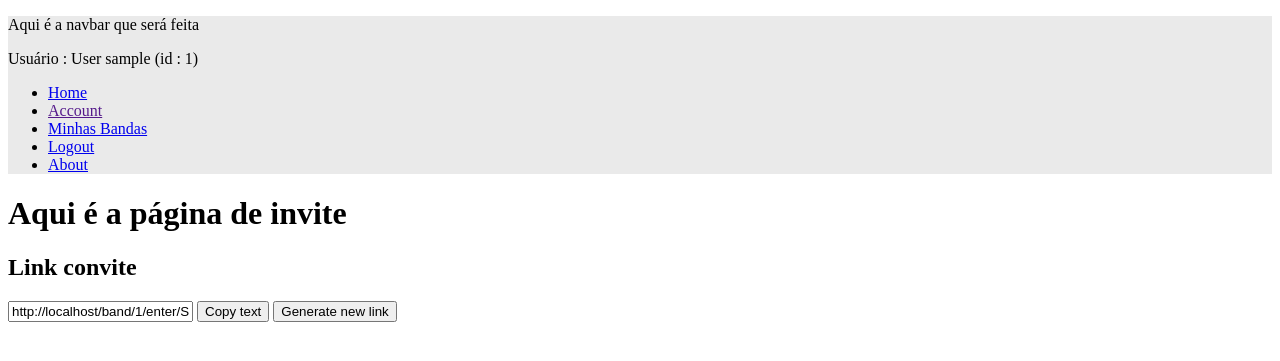
After one commit to gabrieltavaresferrarez/ieq_cifras, a Flask app: page /band/1/invite in a window 1280 px wide. The commit adds this page. Shown: the top 361 px of the page. Run offline with Flask 3, Linux system fonts and the light colour scheme; a user stored in the database is signed in; tables that the repository leaves empty hold one stand-in row (values such as "Sample post").

Commit message:
Add invitation mechanism

```diff
--- a/ieq_cifras/BluePrints/band/routes.py
+++ b/ieq_cifras/BluePrints/band/routes.py
@@ -46,3 +46,30 @@ def new():
             return redirect(url_for('band.my_bands'))
         else:
             return render_template('new.html', title='New Band', form=form_newBand)
+
+@bp_band.route('/<id_band>/invite')
+@login_required
+def invite(id_band):
+    band = Band.query.get(id_band)
+    if current_user.id != band.id_manager:
+        return abort(401)
+
+
+    return render_template('invite.html', band=band)
+
+@bp_band.route('/<id_band>/enter/<access_key>', methods=[ 'GET', 'POST'])
+@login_required
+def enter(id_band, access_key):
+    band = Band.query.get(id_band)
+    if band.access_key != access_key: # verify if key is correct
+        return 'chave inválida'
+    elif current_user in band.users: # verify if user is already in band
+        return 'você ja está nessa banda'
+
+    if request.method == 'GET':
+        return render_template('enter.html', band=band)
+    elif request.method == 'POST':
+        bandMember = BandMember(id_user = current_user.id, id_band = band.id)
+        database.session.add(bandMember)
+        database.session.commit()
+        return redirect(url_for('band.home', id_band = id_band))
--- a/ieq_cifras/BluePrints/band/templates/bandHome.html
+++ b/ieq_cifras/BluePrints/band/templates/bandHome.html
@@ -23,7 +23,7 @@
                 Editar banda
             </button>
         </a>
-        <a>
+        <a href="{{url_for('band.invite', id_band = band.id)}}">
             <button>
                 Link convite
             </button>
--- /dev/null
+++ b/ieq_cifras/BluePrints/band/templates/invite.html
@@ -0,0 +1,31 @@
+{% extends 'base.html'%}
+
+{% block content %}
+
+<div>
+    <h1>Aqui é a página de invite</h1>
+</div>
+
+<div>
+    <h2>
+        Link convite
+    </h2>
+    <input type="text" value="{{url_for('band.enter', id_band=band.id, access_key=band.access_key, _external=True)}}" id="myInput" readonly>
+    <button onclick="myFunction()">Copy text</button>
+
+    <button>
+        Generate new link
+    </button>
+
+</div>
+
+<script>
+function myFunction() {
+  var copyText = document.getElementById("myInput");
+  copyText.select();
+  document.execCommand("Copy");
+  alert("Copied to clipboard");
+}
+</script>
+
+{% endblock content %}
--- a/ieq_cifras/models.py
+++ b/ieq_cifras/models.py
@@ -1,21 +1,43 @@
 from .Extensions.database import database
 from flask_login import UserMixin
 
+import string
+import random
+
+
+def generate_access_key():
+    int_sizeAccessKey = 50
+    str_characters = string.ascii_letters + string.digits # list of available charcaters for key generation (letters and numbers only)
+    bool_validAccessKey = False
+    str_accessKey = ''
+    while not(bool_validAccessKey):
+        str_accessKey = ''
+        for _ in range(int_sizeAccessKey):
+            str_accessKey += random.choice(str_characters) # select a random character
+
+        # check if this access_key is already used
+        band_sameAccessKey = Band.query.filter_by(access_key=str_accessKey).first()
+        if band_sameAccessKey == None: # if access key is unique, it is valid
+            bool_validAccessKey = True
+    return str_accessKey
 
 class Band(database.Model):
     id = database.Column(database.Integer, primary_key=True)
     name = database.Column(database.String(50), nullable=False)
     id_manager = database.Column(database.Integer, database.ForeignKey('user.id'), nullable=False)
+    access_key = database.Column(database.String(50), nullable=False, unique=True, default=generate_access_key)
     is_del = database.Column(database.Boolean, nullable=False, default=False)
 
     cifras = database.relationship('Cifra', backref='cifras', lazy=True)
 
     @property
     def users(self):
-        list_bandMembers =  BandMember.query.filter_by(id_user = self.id, is_del=False).all()
+        list_bandMembers =  BandMember.query.filter_by(id_band = self.id, is_del=False).all()
         list_userIds = [bandMember.id_user for bandMember in list_bandMembers]
         return database.session.query(User).filter(User.id.in_(list_userIds)).all()
 
+    def __repr__(self) -> str:
+        return f'<Band> {self.name} (id : {self.id})'
 class User(database.Model, UserMixin):
     id = database.Column(database.Integer, primary_key=True)
     username = database.Column(database.String(50), nullable=False)
```
Also changed, not shown: ieq_cifras/BluePrints/band/templates/enter.html (added, +20 -0 lines).
